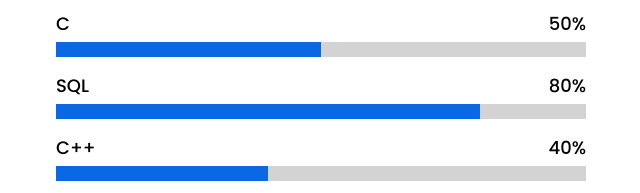
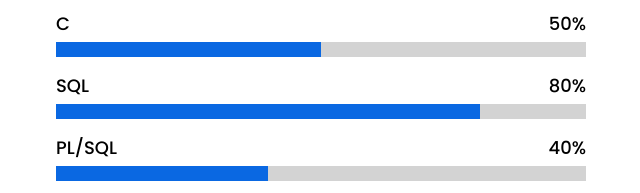
Before and after one commit to aryanchavan30/A., a plain HTML site: page index.html in a window 1280 px wide. Shown: the part 2358-2551 px from the top of the page, 614-1254 px from the left. Drawn offline with nearby package versions, Linux system fonts and the light colour scheme.

Commit message:
Update index.html

```diff
--- a/index.html
+++ b/index.html
@@ -166,7 +166,7 @@
                         </div>
                         <div class="bars">
                             <div class="info">
-                                <span>C++</span>
+                                <span>PL/SQL</span>
                                 <span>40%</span>
                             </div>
                             <div class="line c1"></div>
```
